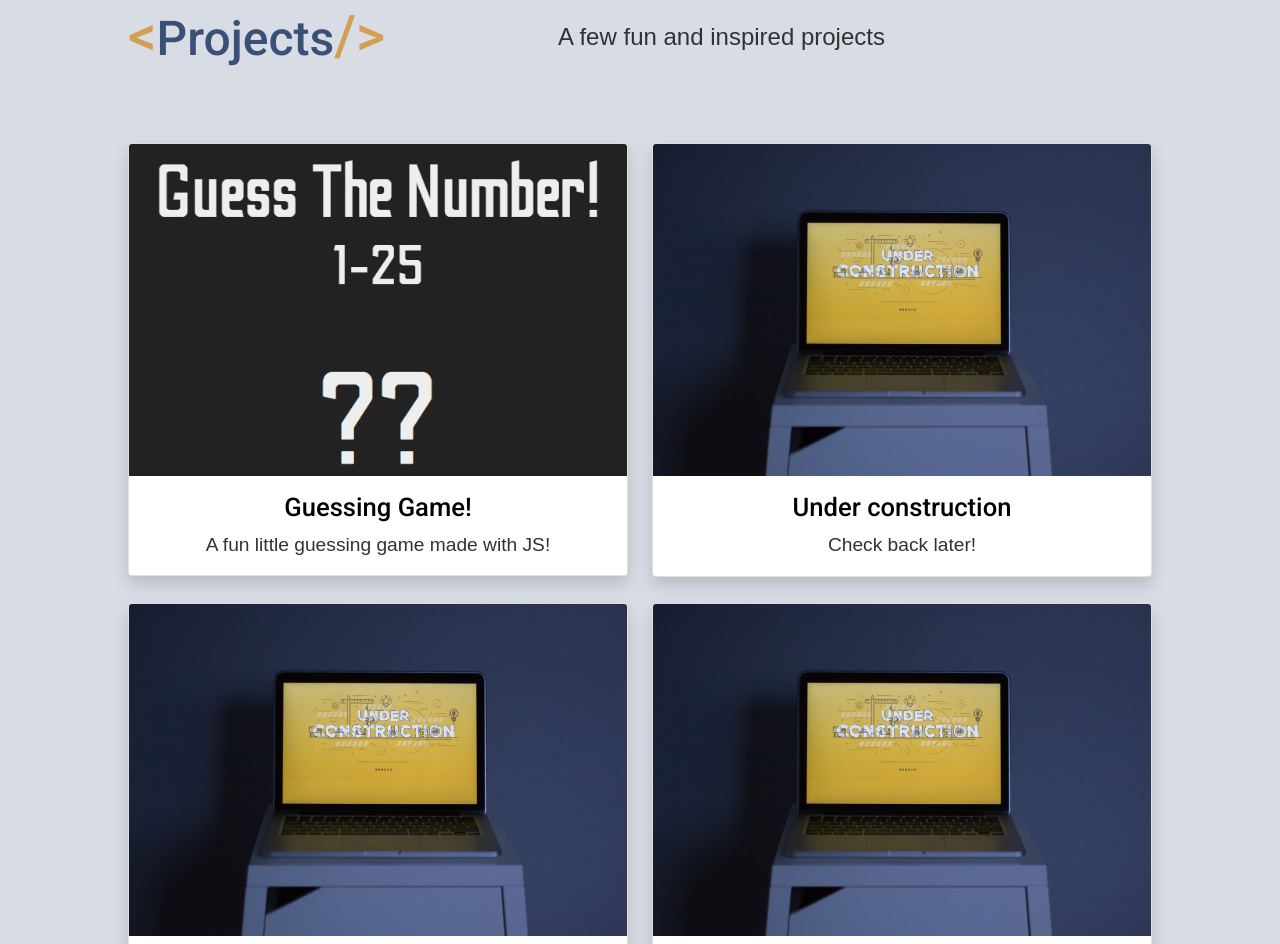
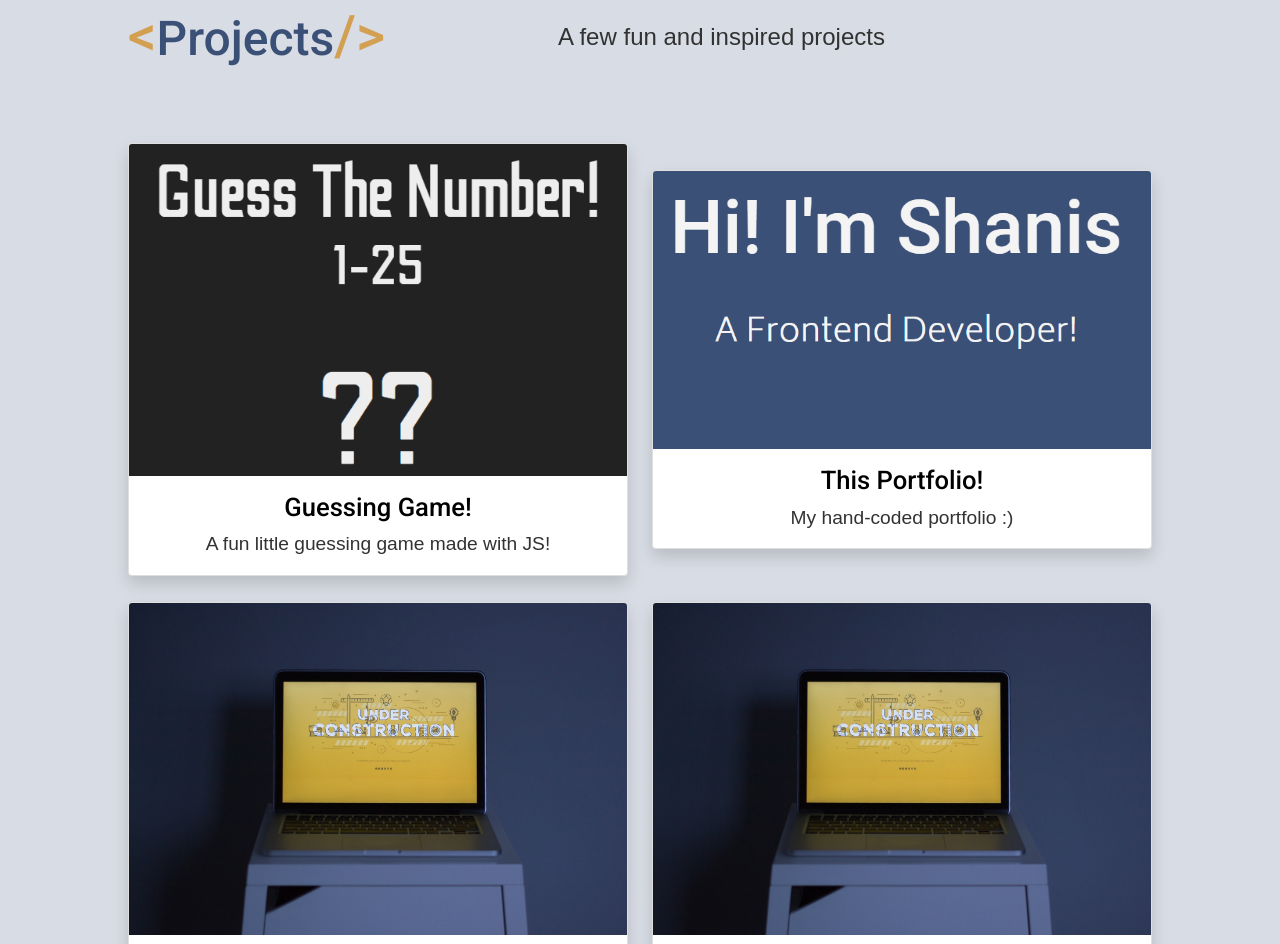
Before and after one commit to SF-codes/portfolio, a plain HTML site: page index.html in a window 1280 px wide. Shown: the part 1509-2453 px from the top of the page. Drawn offline with nearby package versions, Linux system fonts and the light colour scheme; a web font is replaced by a local one.

Commit message:
Adding pic/desc!

```diff
--- a/index.html
+++ b/index.html
@@ -86,8 +86,15 @@
   <div class="overlay"></div>
   <div class="content">
     <div class="close-btn" onclick="togglePopup1()">&times;</div>
-    <h1>Coming soon!</h1>
-    <p>Check back soon!</p>
+    <h1>This Portfolio!</h1>
+    <p>This page... My very first big project, sure it doesn't have a lot of JS (Yet), it's pretty simple, and can use a little bit of tweeking... But this was the very first thing I created by hand when I first began learning how to code. I'm very proud of it! It's all my own custom design and CSS/HTML, aside from the Bootstrap Cards!! The toughest thing here was probably learning how to make it responsive in terms of mobile/tablet viewing. I spent a solid week learning and practicing. I had a lot of fun!
+      Thanks for viewing!
+     </p>
+    <br />
+    <p>
+      <a href="https://github.com/ShanisFelicissimo/portfolio" target="_blank">GitHub files here!</a>
+    </p>
+    </p>
   </div>
 </div>
 
@@ -140,14 +147,14 @@
   <div class="col">
     <div class="card shadow">
       <img
-        src="images/comingsoon.jpg"
+        src="images/portfoliopicture.PNG"
         class="card-img-top"
         alt="Coming Soon!"
       />
       <div class="card-body">
-        <h5 class="card-title">Under construction</h5>
+        <h5 class="card-title">This Portfolio!</h5>
         <p class="card-text">
-        Check back later!
+        My hand-coded portfolio :)
         </p>
       </div>
     </div>
```
Also changed, not shown: images/portfoliopicture.PNG (added).
